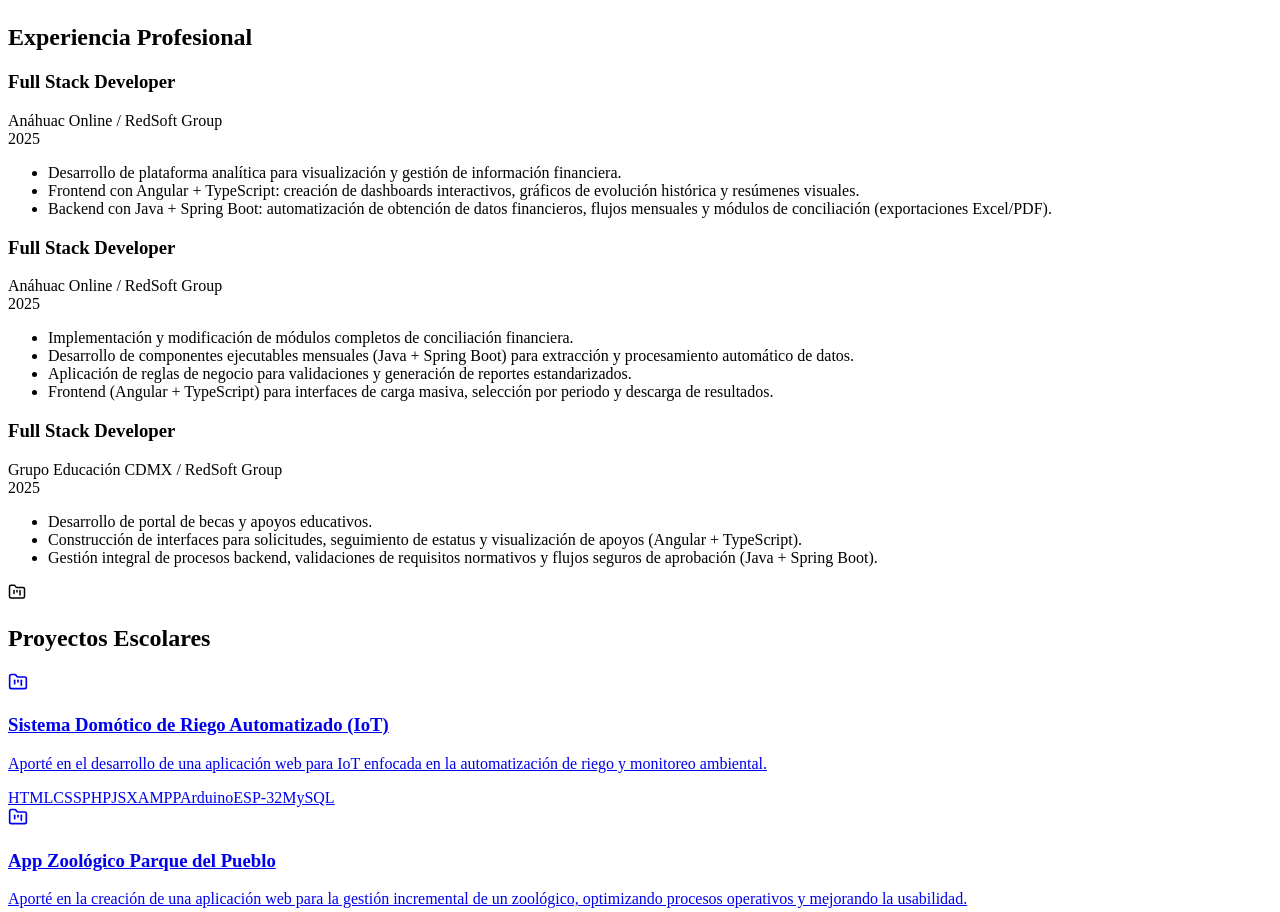
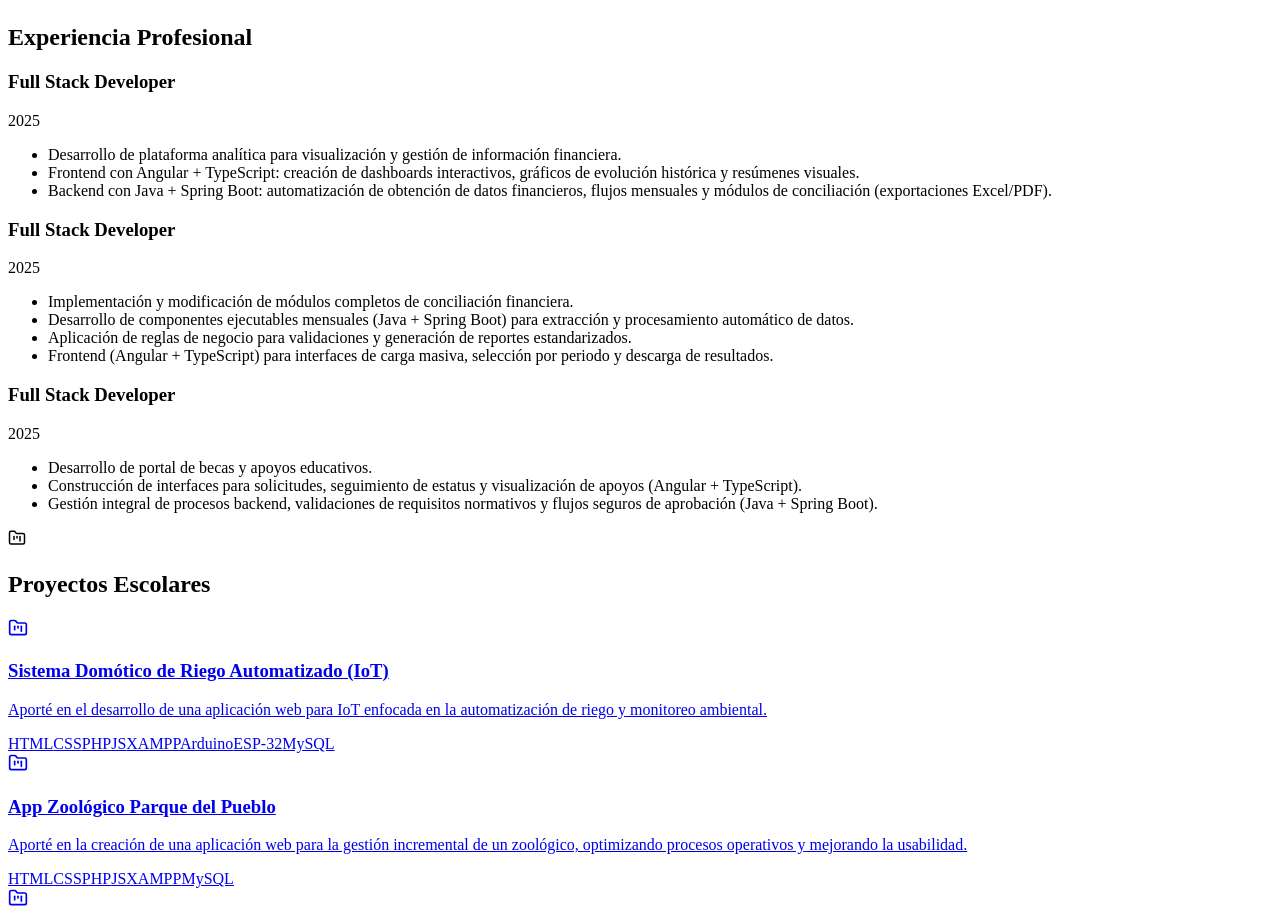
Before and after one commit to JuanTj26/cv-juann, a React (Vite) app in the folder cv-app/: page / in a window 1280 px wide. Shown: the part 3415-4327 px from the top of the page. Built offline with nearby package versions, Linux system fonts and the light colour scheme; the HTML template or start-up script is replaced by a standard one.

Commit message:
red quitado

```diff
--- a/cv-app/src/resume.js
+++ b/cv-app/src/resume.js
@@ -41,7 +41,6 @@ export const resume = {
   experience: [
     {
       role: 'Full Stack Developer',
-      company: 'Anáhuac Online / RedSoft Group',
       period: '2025',
       bullets: [
         'Desarrollo de plataforma analítica para visualización y gestión de información financiera.',
@@ -51,7 +50,6 @@ export const resume = {
     },
     {
       role: 'Full Stack Developer',
-      company: 'Anáhuac Online / RedSoft Group',
       period: '2025',
       bullets: [
         'Implementación y modificación de módulos completos de conciliación financiera.',
@@ -62,7 +60,6 @@ export const resume = {
     },
     {
       role: 'Full Stack Developer',
-      company: 'Grupo Educación CDMX / RedSoft Group',
       period: '2025',
       bullets: [
         'Desarrollo de portal de becas y apoyos educativos.',
```
